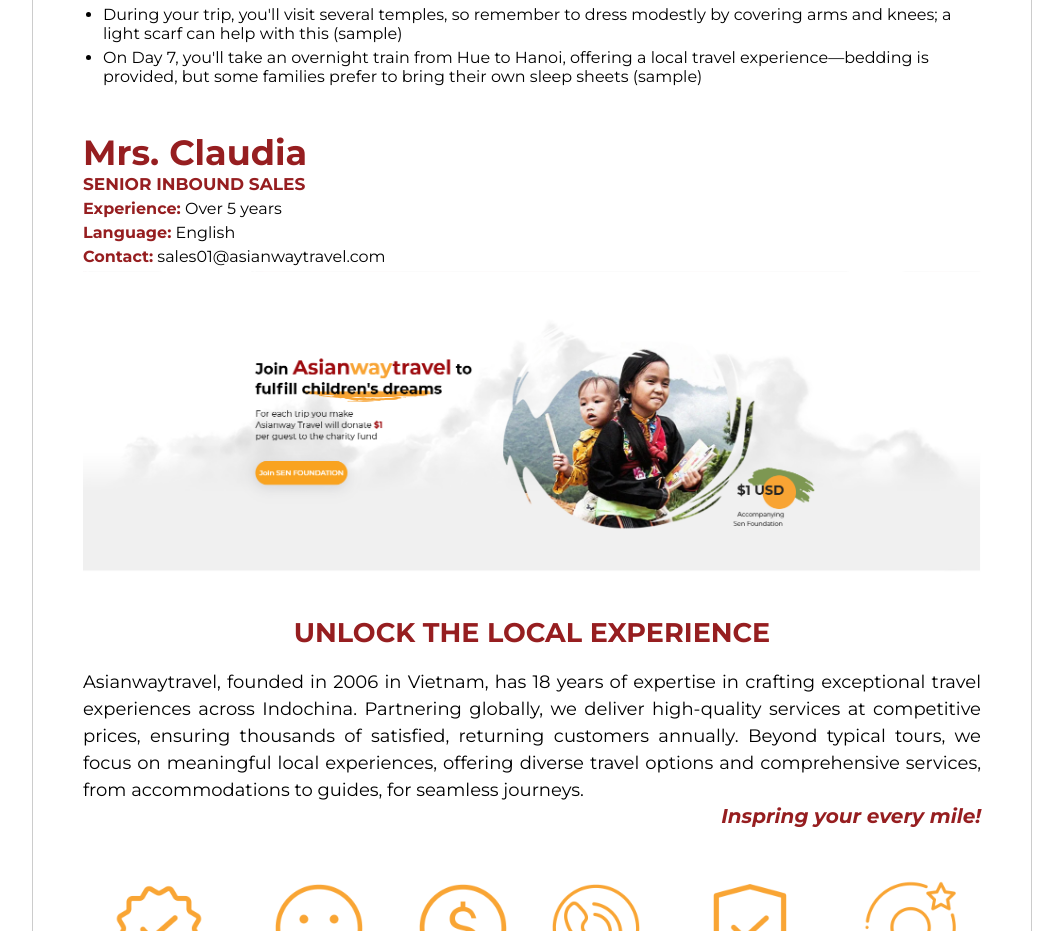
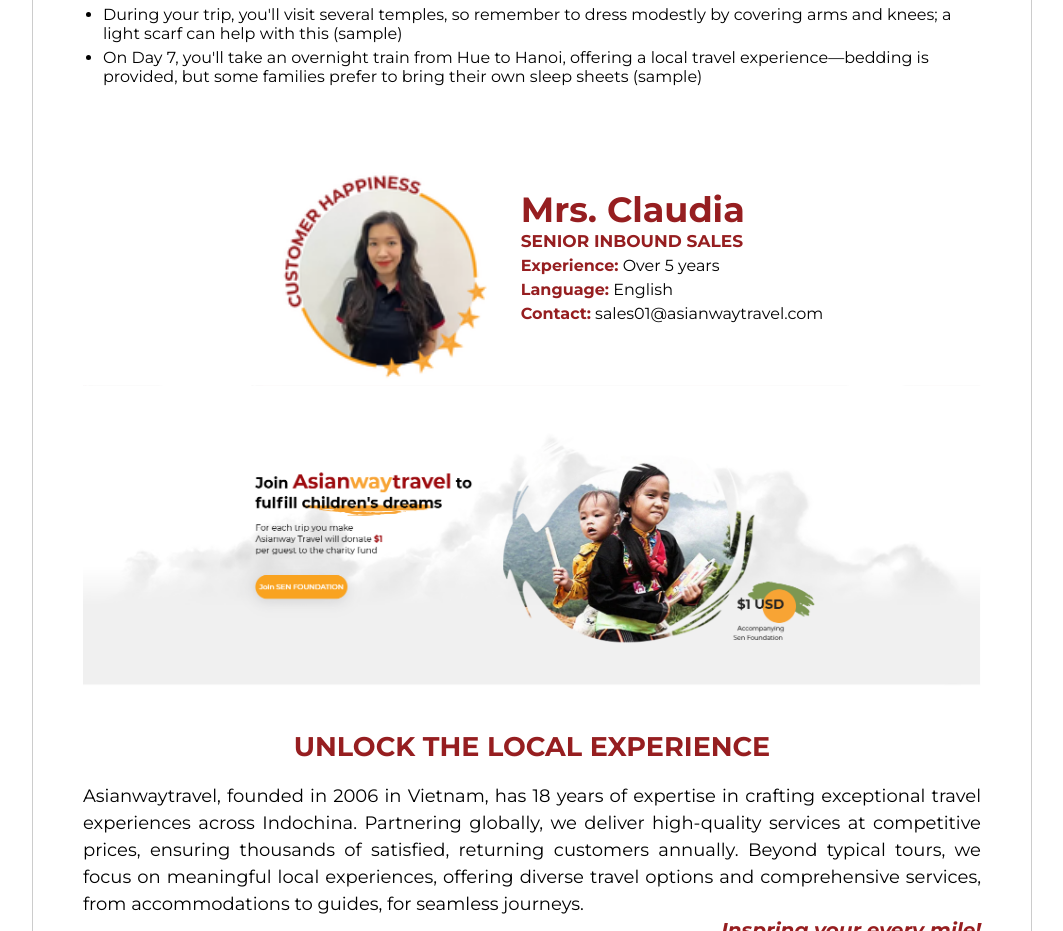
Before and after one commit to phamchienthuat/pdf, a plain HTML site: page index.html in a window 1280 px wide. Shown: the part 6520-7451 px from the top of the page, without its empty margins (108-1171 px from the left). Drawn offline with Linux system fonts and the light colour scheme.

Commit message:
add image

```diff
--- a/index.html
+++ b/index.html
@@ -1081,8 +1081,10 @@
                 </section>
                 <!-- about us -->
                 <section style="padding: 20px 0; margin: 0 auto;">
-                    <div class="info">
-                        <div class="info-left"></div>
+                    <div style="display: flex; justify-content: center; align-items: center;gap: 30px;">
+                        <div class="info-left">
+                            <img src="/images/ms.png" alt="" width="250px">
+                        </div>
                         <div class="info-right">
                             <h3 style="color: #961e20;font-size: 35px;font-weight: 700;">Mrs. Claudia</h3>
                             <h4 style="color: #961e20;font-size: 17px;text-transform: uppercase;font-weight: 700;margin-bottom: 5px;">Senior inbound sales</h4>
```
Also changed, not shown: images/ms.png (added).
